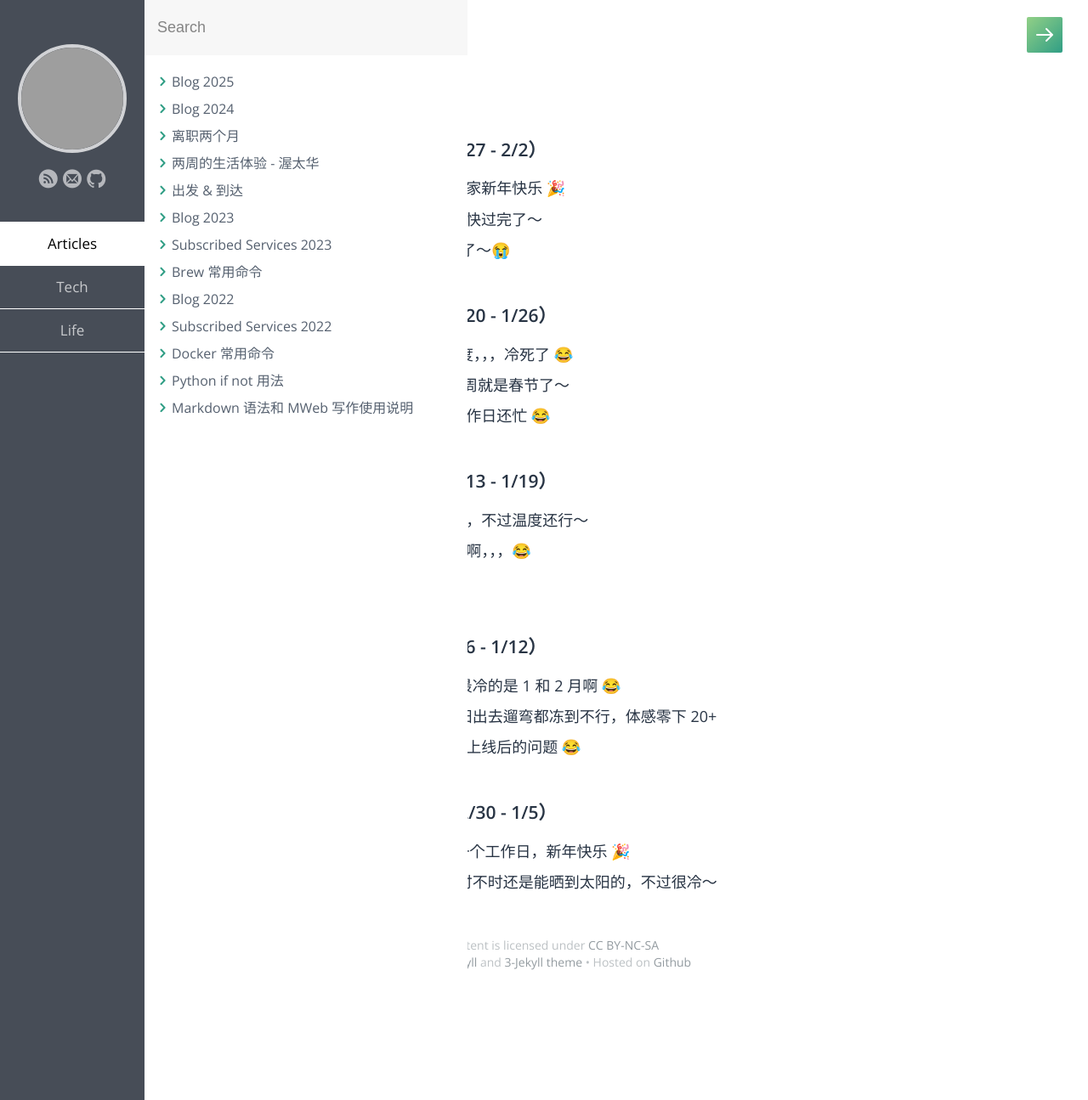
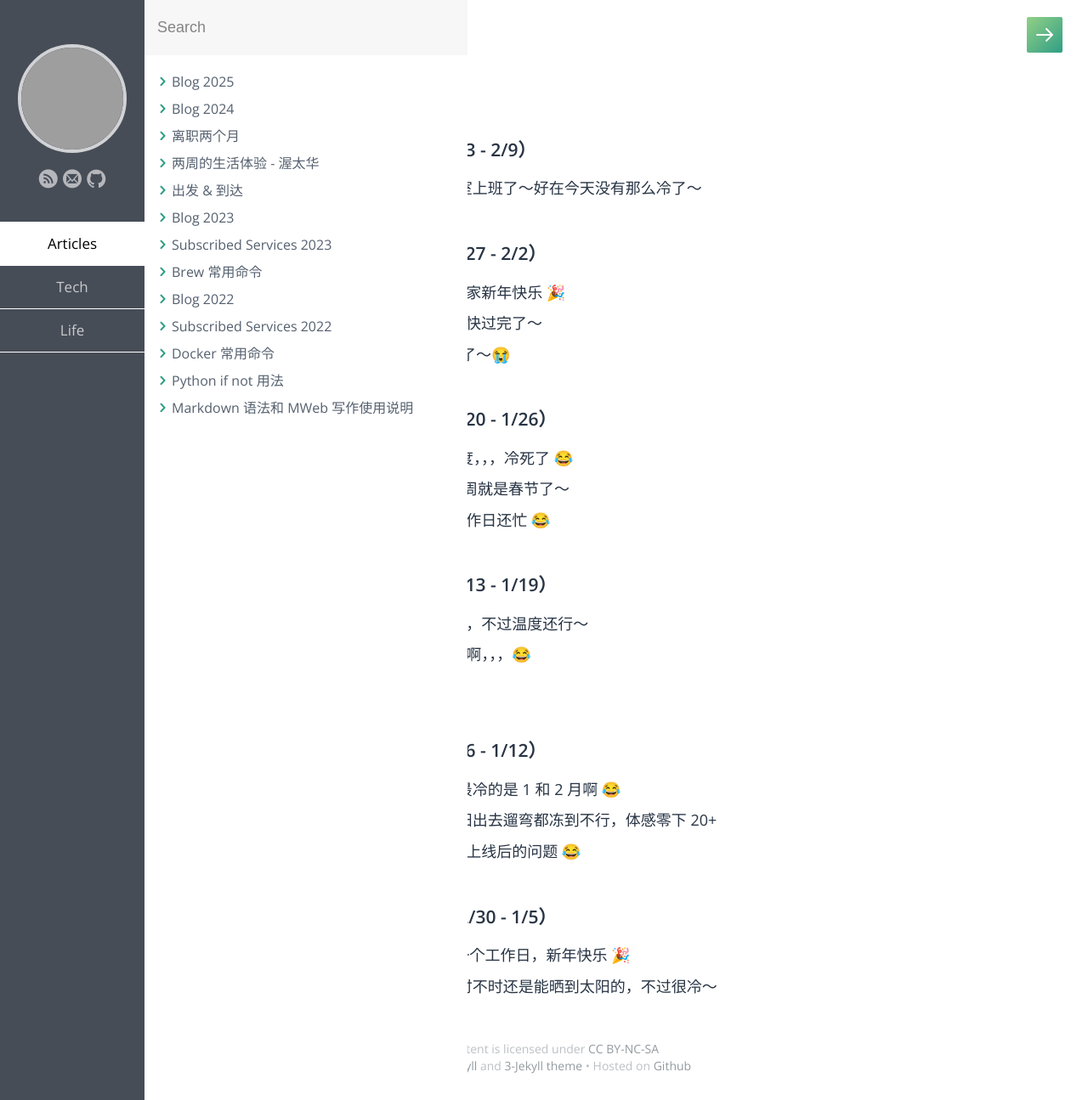
Before and after one commit to samxupeiran/samxupeiran.github.io, a Jekyll site: the page built from _posts/life/2025-01-02-my-blog.md, in a window 1280 px wide. Shown: the whole page at 85% size. Built offline with Jekyll 4.4.1, drawn with Linux system fonts in a browser that asks for light colours; some web fonts are replaced; grey boxes are pictures that could not be loaded.

Commit message:
feat: add weekly blog 2/3

```diff
--- a/_posts/life/2025-01-02-my-blog.md
+++ b/_posts/life/2025-01-02-my-blog.md
@@ -5,6 +5,9 @@ category: Life
 tags: Blog
 ---
 
+
+- ### 2025 年 2 月 第 1 周（2/3 - 2/9）
+     - 2/3 周一了，这周在办公室上班了～好在今天没有那么冷了～
 
 - ### 2025 年 1 月 第 4 周（1/27 - 2/2）
      - 1/28 今天是除夕，祝福大家新年快乐 🎉
```
